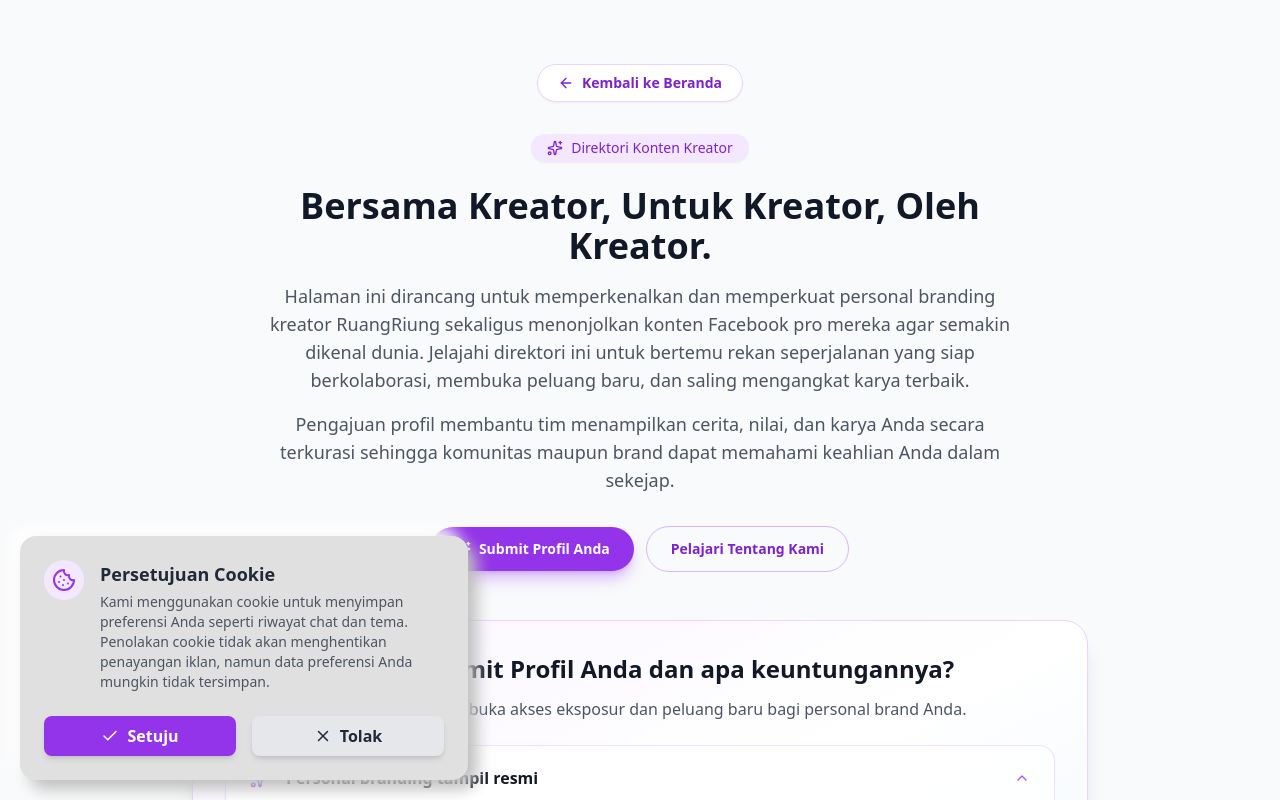
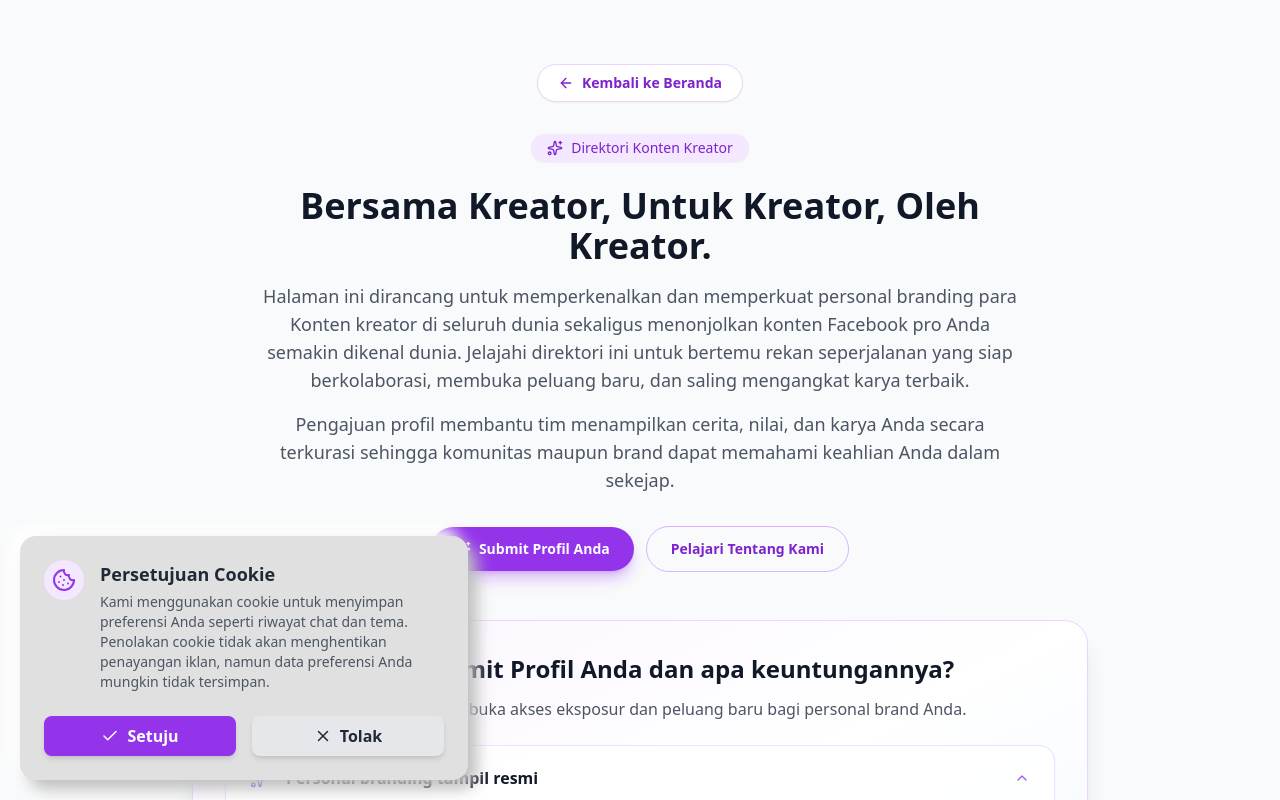
Before and after one commit to ruangriung/ruangriung-generator-app, a Next.js app: page /konten-kreator in a window 1280 px wide. Shown: the top 800 px of the page. Built offline with nearby package versions, Linux system fonts and the light colour scheme; no server answers.

Commit message:
Update page.tsx

```diff
--- a/app/konten-kreator/page.tsx
+++ b/app/konten-kreator/page.tsx
@@ -344,7 +344,7 @@ export default function KontenKreatorPage() {
             Bersama Kreator, Untuk Kreator, Oleh Kreator.
           </h1>
           <p className="mt-4 text-lg text-gray-600 dark:text-gray-300">
-            Halaman ini dirancang untuk memperkenalkan dan memperkuat personal branding kreator RuangRiung sekaligus menonjolkan konten Facebook pro mereka agar semakin dikenal dunia. Jelajahi direktori ini untuk bertemu rekan seperjalanan yang siap berkolaborasi, membuka peluang baru, dan saling mengangkat karya terbaik.
+            Halaman ini dirancang untuk memperkenalkan dan memperkuat personal branding para Konten kreator di seluruh dunia sekaligus menonjolkan konten Facebook pro Anda semakin dikenal dunia. Jelajahi direktori ini untuk bertemu rekan seperjalanan yang siap berkolaborasi, membuka peluang baru, dan saling mengangkat karya terbaik.
           </p>
           <p className="mt-4 text-lg text-gray-600 dark:text-gray-300">
             Pengajuan profil membantu tim menampilkan cerita, nilai, dan karya Anda secara terkurasi sehingga komunitas maupun brand dapat memahami keahlian Anda dalam sekejap.
```
